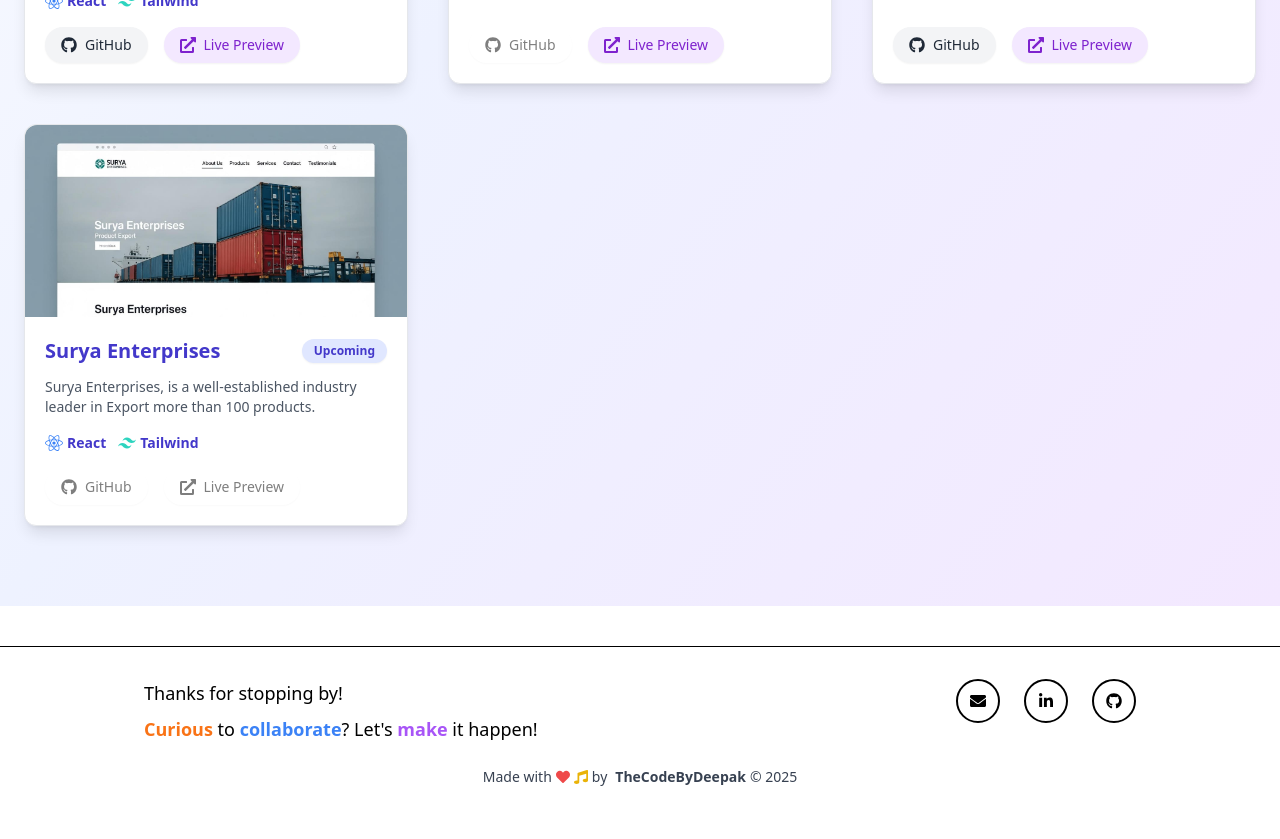
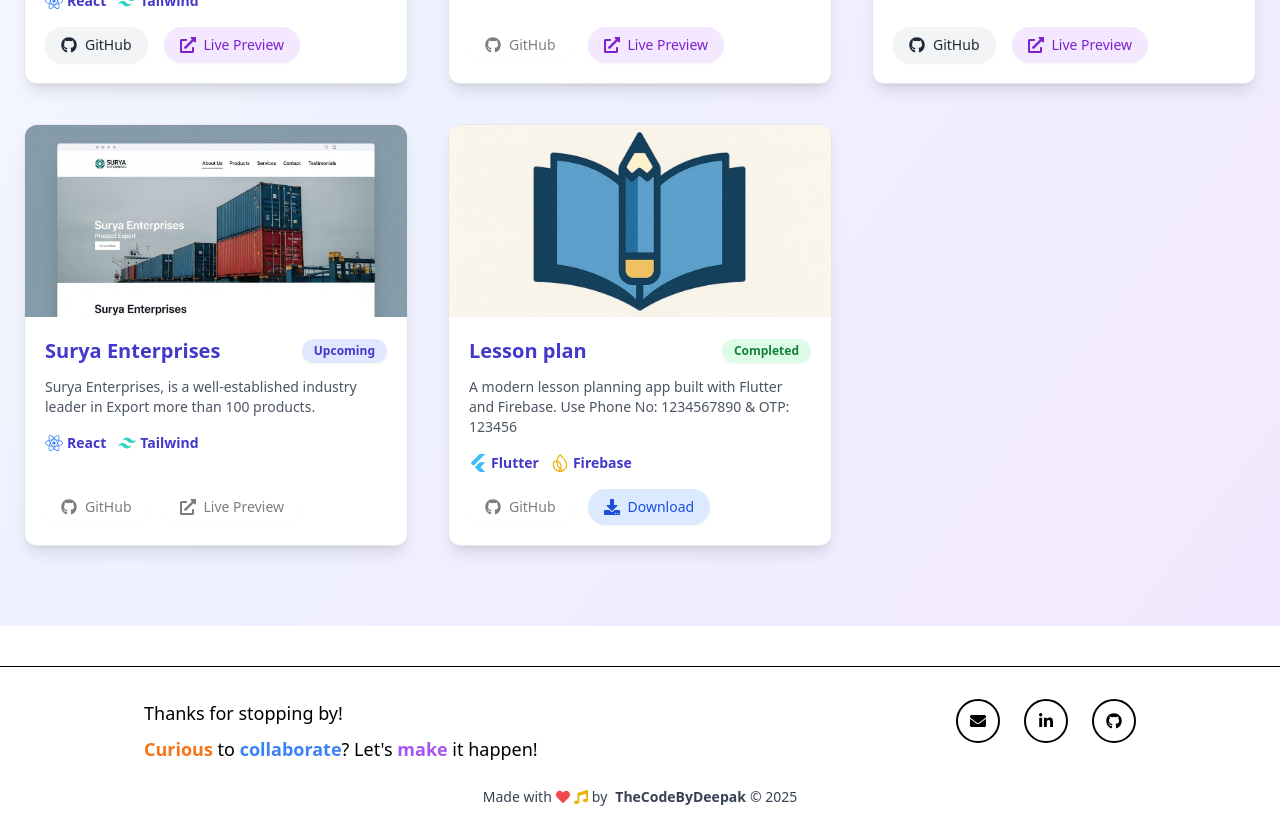
Before and after one commit to TheCodeByDeepak/TheCodeByDeepak.github.io, a React (Create React App) app: page /projects in a window 1280 px wide. Shown: the part 1160-1999 px from the top of the page. Built offline with nearby package versions, Linux system fonts and the light colour scheme.

Commit message:
Added new Project

```diff
--- a/src/pages/Projects.jsx
+++ b/src/pages/Projects.jsx
@@ -6,6 +6,7 @@ import project4Image from "../assets/Project4.jpg";
 import project5Image from "../assets/Project5.jpg";
 import project6Image from "../assets/Project6.jpg";
 import project7Image from "../assets/Project7.jpg";
+import project8Image from "../assets/Project8.jpg";
 
 import {
   FaGithub,
@@ -17,6 +18,9 @@ import {
 } from "react-icons/fa";
 import { SiMongodb, SiExpress, SiDjango, SiTailwindcss } from "react-icons/si";
 import { MdOutlineRocketLaunch } from "react-icons/md";
+import { SiFlutter, SiFirebase } from "react-icons/si";
+import { FaDownload } from "react-icons/fa";
+
 
 const techIcons = {
   React: <FaReact className="text-blue-500 text-lg mr-1" />,
@@ -27,7 +31,10 @@ const techIcons = {
   Django: <SiDjango className="text-green-800 text-lg mr-1" />,
   Docker: <FaDocker className="text-blue-400 text-lg mr-1" />,
   Tailwind: <SiTailwindcss className="text-teal-400 text-lg mr-1" />,
+  Flutter: <SiFlutter className="text-sky-400 text-lg mr-1" />,
+  Firebase: <SiFirebase className="text-yellow-500 text-lg mr-1" />,
 };
+
 
 
 const progressColors = {
@@ -119,7 +126,20 @@ const projects = [
   progress: "Upcoming",
   githubLink: "#",
   liveLink: "#",
-}
+},
+
+{
+  id: 8,
+  img: project8Image,
+  title: "Lesson plan",
+  description: "A modern lesson planning app built with Flutter and Firebase. Use Phone No: 1234567890 & OTP: 123456",
+  tech: ["Flutter", "Firebase"],
+  progress: "Completed",
+  githubLink: "#",
+  liveLink: "#",
+  apkLink: "https://drive.google.com/uc?export=download&id=1kdlmk-Ulod5aMPc46ZHHf-FUQr-rPMr5"
+},
+
 
 ];
 
@@ -194,6 +214,7 @@ export default function Projects() {
                     <FaGithub className="text-base" />
                     GitHub
                   </a>
+                  {project.id !== 8 && (
                   <a
                    href={project.liveLink}
                    target="_blank"
@@ -207,6 +228,22 @@ export default function Projects() {
                     <FaExternalLinkAlt className="text-base" />
                     Live Preview
                  </a>
+                  )}
+
+
+                  {project.apkLink && (
+                  <a
+                     href={project.apkLink}
+                     download
+                     target="_blank"
+                      rel="noopener noreferrer"
+                      className="flex items-center gap-2 px-4 py-2 rounded-full shadow-sm text-sm font-medium bg-blue-100 text-blue-700 hover:bg-blue-200 hover:text-blue-900"
+                    >
+                      <FaDownload className="text-base" />
+                  Download
+                 </a>
+                  )}
+
                 </div>
               </div>
             </div>
```
Also changed, not shown: src/assets/Project8.jpg (added). Lines whose indentation alone changed are shown as unchanged.
